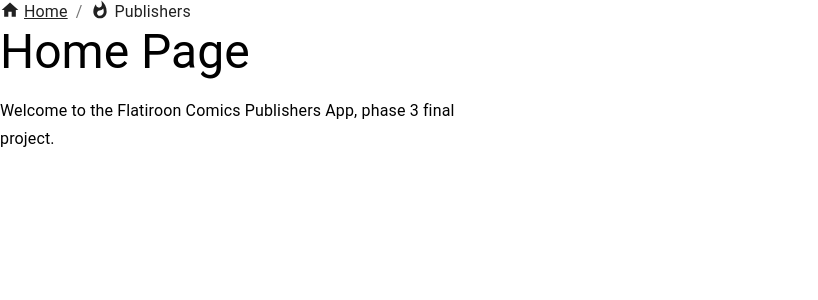
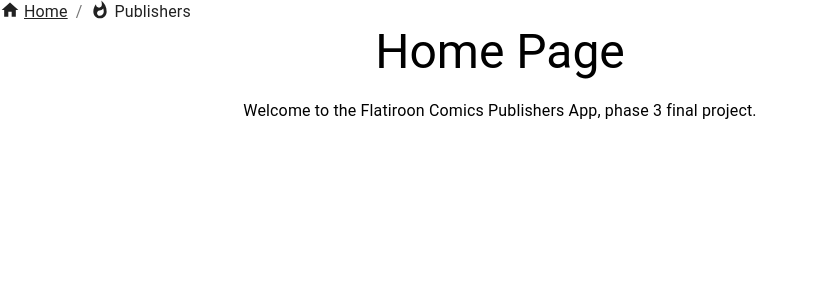
Before and after one commit to calmontero/project_comiccon-frontend, a React (Create React App) app: page / in a window 1280 px wide. Shown: the top 300 px of the page, without its empty margins (0-818 px from the left). Built offline with nearby package versions, Linux system fonts and the light colour scheme.

Commit message:
added styles

```diff
--- a/src/components/HomePage/HomePage.js
+++ b/src/components/HomePage/HomePage.js
@@ -4,8 +4,10 @@ import { makeStyles } from '@material-ui/core/styles';
 
 const useStyles = makeStyles({
     root: {
-      width: '100%',
-      maxWidth: 500,
+      width: '200%',
+      maxWidth: 1000,
+      flex: 1,
+      textAlign: 'center',
     },
   });
 
--- a/src/components/PublishersCard/PublishersCard.css
+++ b/src/components/PublishersCard/PublishersCard.css
@@ -6,3 +6,10 @@
     min-height: 15vh;
     background-color: bisque;
 }
+
+.card p {
+    font-family: 'Open Sans';
+    font-style: normal;
+    font-weight: 400;
+    font-size: 30px;
+}
```
